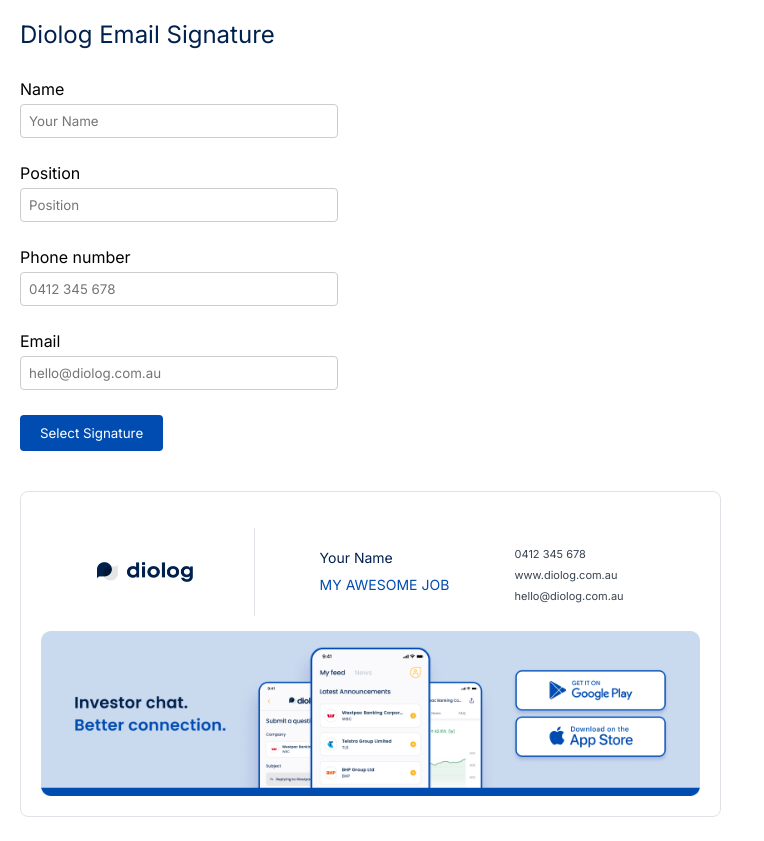
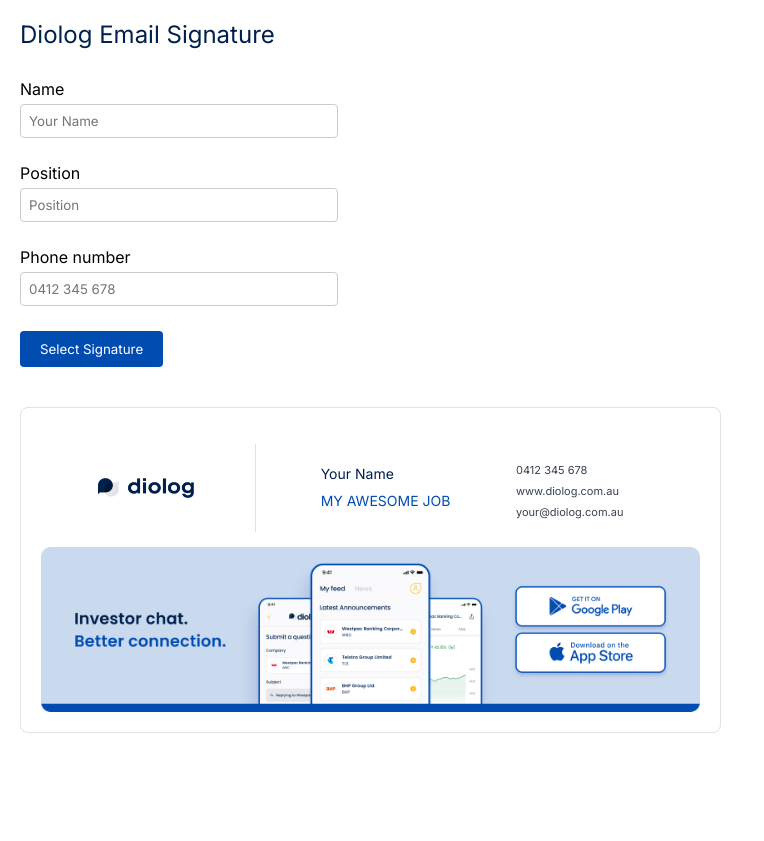
Before and after one commit to DiologIR/diolog-email-signature, a plain HTML site: page index.html in a window 1280 px wide. Shown: the whole page, without its empty margins (0-764 px from the left). After the commit the page ends 800 px from the top, so only its background shows below. Drawn offline with Linux system fonts and the light colour scheme.

Commit message:
Remove need for entering an email address

```diff
--- a/index.html
+++ b/index.html
@@ -90,10 +90,11 @@
 
     function updateSignature() {
       var name = document.getElementById('name').value || 'Your Name';
+      var firstName = name.split(' ')[0].toLowerCase();
       var position = document.getElementById('position').value || 'MY AWESOME JOB';
       var mobile = formatPhoneNumber(document.getElementById('mobile').value || '0412345678');
       var mobileForTel = formatPhoneNumberForTel(document.getElementById('mobile').value || '0412345678');
-      var email = document.getElementById('email').value || 'hello@diolog.com.au';
+      var email = firstName + '@diolog.com.au';
 
       var signatureHtml = `
 <table width="659" role="presentation" border="0" cellspacing="0" cellpadding="0" class="signature-table" style="font-family: 'Inter', -apple-system, Arial, sans-serif; font-size: 13px; line-height: 20px; color: #000000; letter-spacing: 3%; max-width: 659px;">
@@ -138,7 +139,7 @@
     <!-- Banner row: full-width image matching container width -->
     <tr style="padding-bottom: 20px;">
       <td colspan="4">
-        <a href="https://www.diolog.com.au/diolog-app">
+        <a href="https://diolog.page.link/openApp">
           <img
             src="diolog_email_banner2x.png"
             alt="Download the Diolog App"
@@ -213,11 +214,6 @@
     <input type="tel" id="mobile" placeholder="0412 345 678" oninput="updateSignature()" />
   </div>
 
-  <div class="input-container">
-    <label for="email">Email</label>
-    <input type="email" id="email" placeholder="hello@diolog.com.au" oninput="updateSignature()" />
-  </div>
-
   <button onclick="selectAndCopySignature()" class="copy-button">Select Signature</button>
   <span id="copy-feedback" class="copy-feedback">Signature selected! Press Ctrl/Cmd + C to copy</span>
 
```
